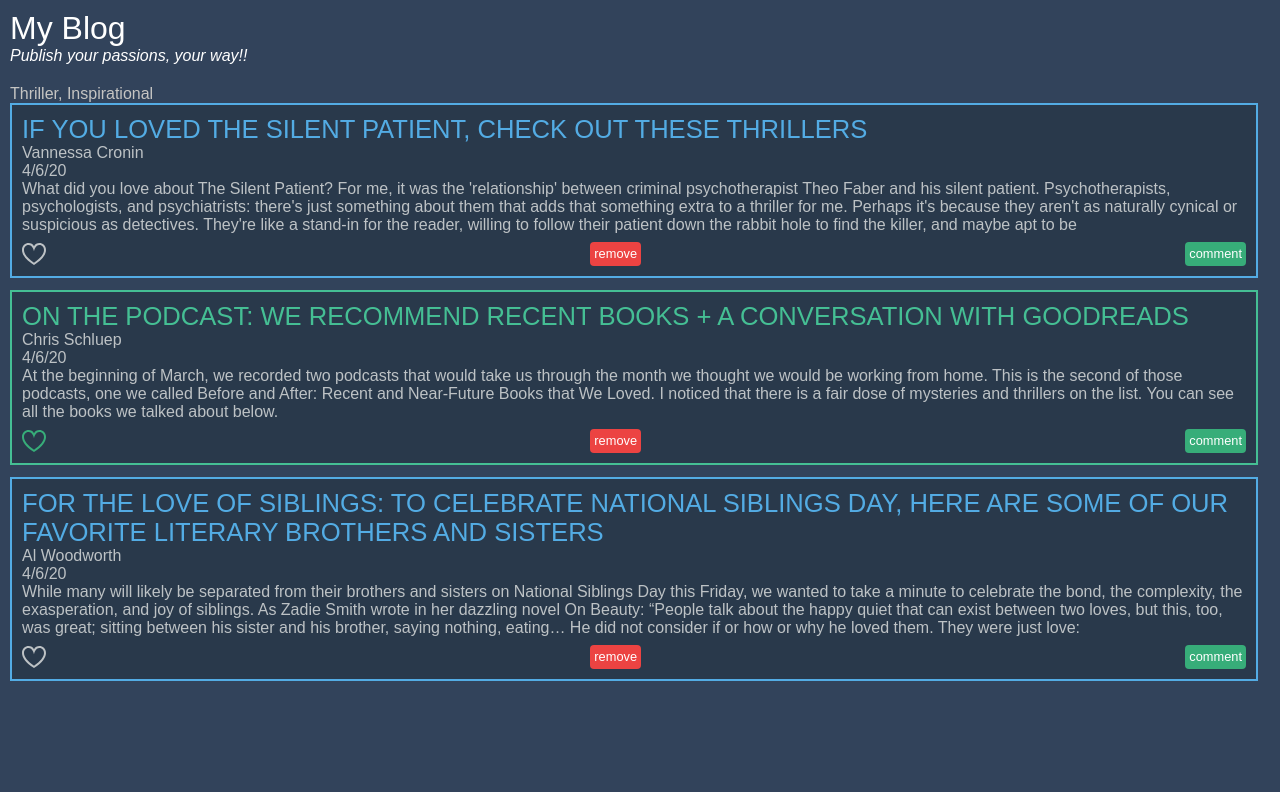
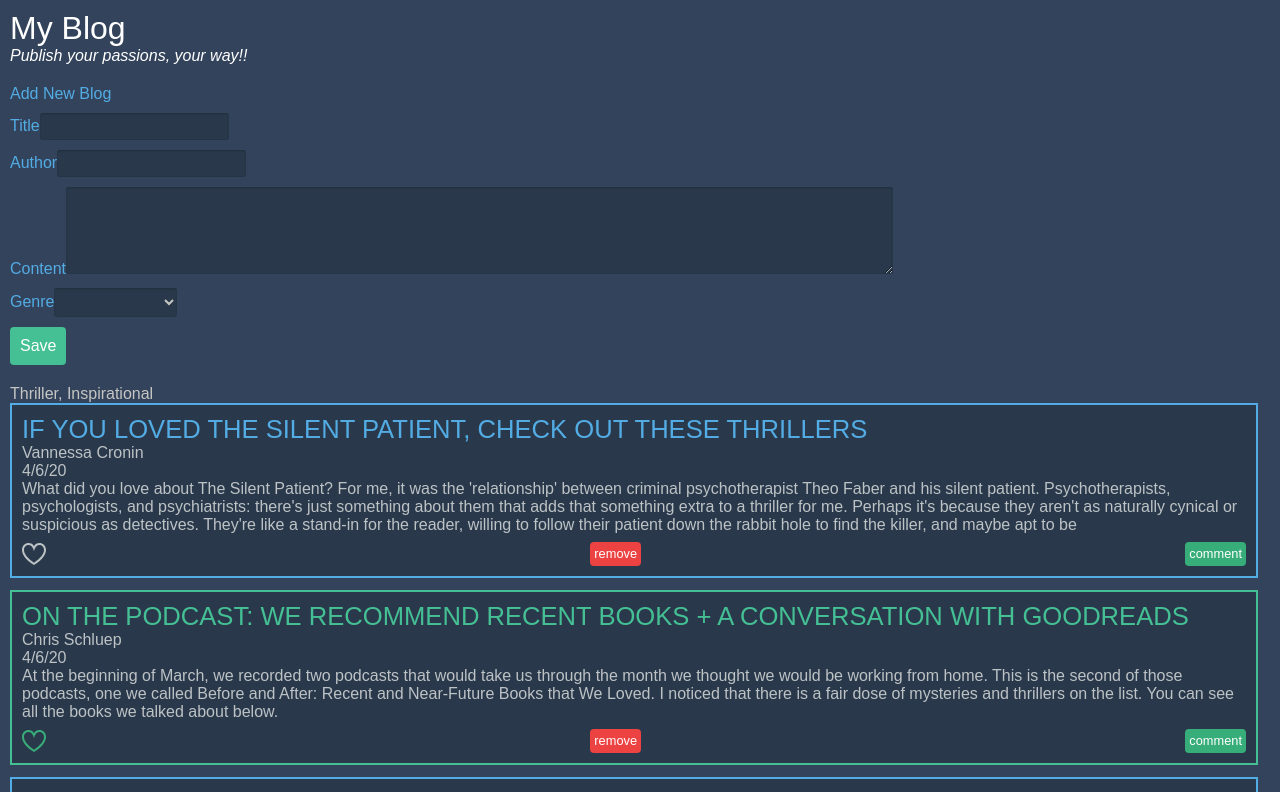
Before and after one commit to zkabari1/AngularProject, an Angular app: page / in a window 1280 px wide. Shown: the top 792 px of the page. Built offline with nearby package versions, Linux system fonts and the light colour scheme.

Commit message:
template driven add new blog form

```diff
--- a/src/app/app.component.html
+++ b/src/app/app.component.html
@@ -5,5 +5,6 @@
             Publish your passions, your way!!
         </p>
     </header>
+    <mb-blog-item-form></mb-blog-item-form>
     <mb-blog-item-list></mb-blog-item-list>
 </section>
--- /dev/null
+++ b/src/app/blog-item-form.component.css
@@ -0,0 +1,52 @@
+:host {
+    display: block;
+    padding: 10px;
+  }
+  ul {
+    list-style-type: none;
+  }
+  ul li {
+    margin: 10px 0;
+  }
+  header, label {
+    color: #53ace4;
+  }
+  input, select ,textarea{
+    background-color: #29394b;
+    color: #c6c5c3;
+    border-radius: 3px;
+    border: none;
+    box-shadow: 0 1px 2px rgba(0,0,0,0.2) inset, 0 -1px 0 rgba(0,0,0,0.05) inset;
+    border-color: #53ace4;
+    padding: 6px;
+  }
+  .ng-invalid:not(.ng-pristine):not(.required-invalid) {
+    border: 1px solid #d93a3e;
+  }
+  input[required].ng-invalid {
+    border-right: 5px solid #d93a3e;
+  }
+  input[required]:not(.required-invalid),
+  input[required].ng-invalid:not(.required-invalid) {
+    border-right: 5px solid #37ad79;
+  }
+  .error {
+    color: #d93a3e;
+  }
+  #year {
+    width: 50px;
+  }
+  button[type=submit] {
+    background-color: #45bf94;
+    border: 0;
+    padding: 10px;
+    font-size: 1em;
+    border-radius: 4px;
+    color: #ffffff;
+    cursor: pointer;
+  }
+  button[type=submit]:disabled {
+    background-color: #333;
+    color: #666;
+    cursor: default;
+  }
--- /dev/null
+++ b/src/app/blog-item-form.component.html
@@ -0,0 +1,35 @@
+<header>
+    <h2>Add New Blog</h2>
+  </header>
+<form #blogItemForm="ngForm"
+  (ngSubmit)="onSubmit(blogItemForm.value)">
+    <ul>
+      <li>
+        <label for="name">Title</label>
+        <input type="text" name="name" id="name" ngModel>
+      </li>
+      <li>
+        <label for="author">Author</label>
+        <input type="text" name="author" id="author" ngModel>
+      </li>
+      <li>
+        <label for="content">Content</label>
+        <textarea name="content" id="content" cols="100" rows="5" ngModel></textarea>
+      </li>
+      <li>
+        <label for="category">Genre</label>
+        <select name="category" id="category" ngModel>
+          <option value="Action">Action</option>
+          <option value="Science Fiction">Science Fiction</option>
+          <option value="Comedy">Comedy</option>
+          <option value="Drama">Drama</option>
+          <option value="Horror">Horror</option>
+          <option value="Romance">Romance</option>
+        </select>
+      </li>
+    <li>
+        <input name="year" id="year" maxlength="10" type="hidden" ngModel/>
+      </li>
+    </ul>
+    <button type="submit">Save</button>
+  </form>
--- /dev/null
+++ b/src/app/blog-item-form.component.ts
@@ -0,0 +1,12 @@
+import { Component } from '@angular/core';
+
+@Component({
+  selector: 'mb-blog-item-form',
+  templateUrl: './blog-item-form.component.html',
+  styleUrls: ['./blog-item-form.component.css']
+})
+export class BlogItemFormComponent {
+    onSubmit(blogItem){
+        console.log(blogItem);
+    }
+}
```
Also changed, not shown: src/app/app.module.ts (+7 -2 lines).
